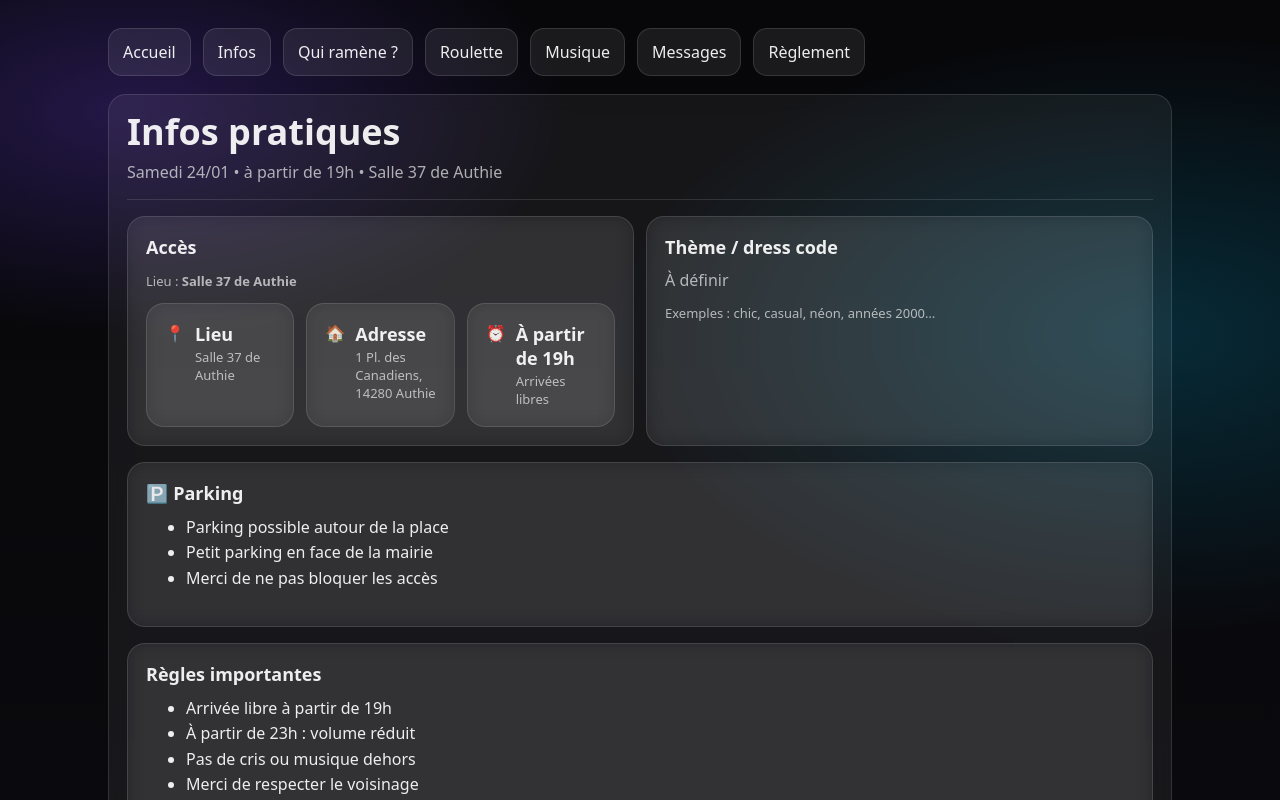
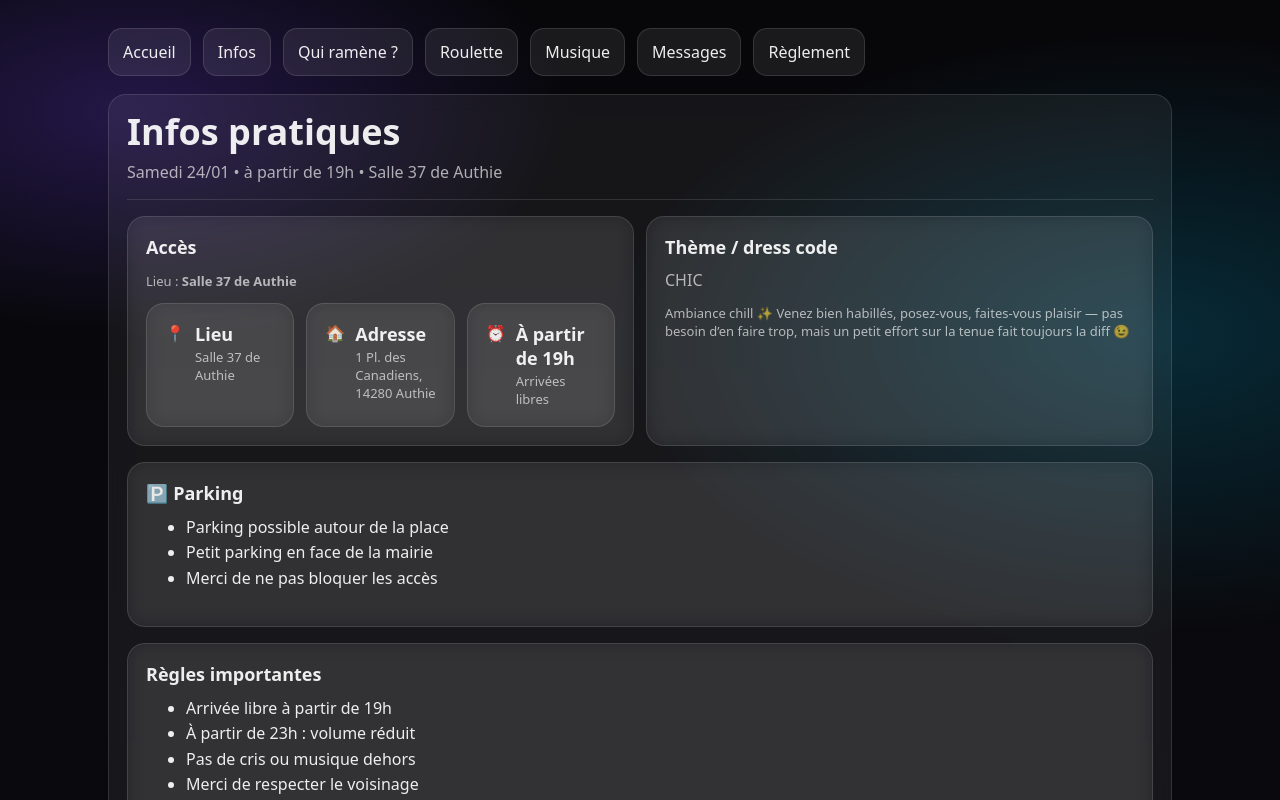
Before and after one commit to CEO-Enzo/website-soiree, a Next.js app in the folder soiree-2401/: page /infos in a window 1280 px wide. Shown: the top 800 px of the page. Built offline with nearby package versions, Linux system fonts and the light colour scheme.

Commit message:
commit v1.0.6

```diff
--- a/soiree-2401/app/infos/page.tsx
+++ b/soiree-2401/app/infos/page.tsx
@@ -54,9 +54,11 @@ export default function InfosPage() {
 
             <div className="card">
               <div className="section-title">Thème / dress code</div>
-              <p className="p">À définir</p>
+              <p className="p">CHIC</p>
               <p className="small">
-                Exemples : chic, casual, néon, années 2000…
+  Ambiance chill ✨
+  Venez bien habillés, posez-vous, faites-vous plaisir — pas besoin d’en faire trop,
+  mais un petit effort sur la tenue fait toujours la diff 😉
               </p>
             </div>
           </div>
--- a/soiree-2401/app/qui-ramene/page.tsx
+++ b/soiree-2401/app/qui-ramene/page.tsx
@@ -178,9 +178,7 @@ export default function QuiRamenePage() {
             <button className="btn" onClick={addItem} disabled={loading || label.trim().length === 0}>
               {loading ? "..." : "Ajouter"}
             </button>
-            <span className="small" style={{ opacity: 0.75 }}>
-              Attribution via <b>storage/presents.txt</b>
-            </span>
+
           </div>
 
           <div style={{ height: 14 }} />
--- a/soiree-2401/app/roulette/page.tsx
+++ b/soiree-2401/app/roulette/page.tsx
@@ -152,8 +152,6 @@ export default function RoulettePage() {
                 className="small"
                 style={{ opacity: 0.7, marginTop: 8 }}
               >
-                Si ton nom n’est pas là, ajoute-le dans{" "}
-                <b>storage/presents.txt</b>.
               </div>
             </div>
 
```
Also changed, not shown: soiree-2401/app/page.tsx (+10 -3 lines), soiree-2401/storage/presents.txt.
